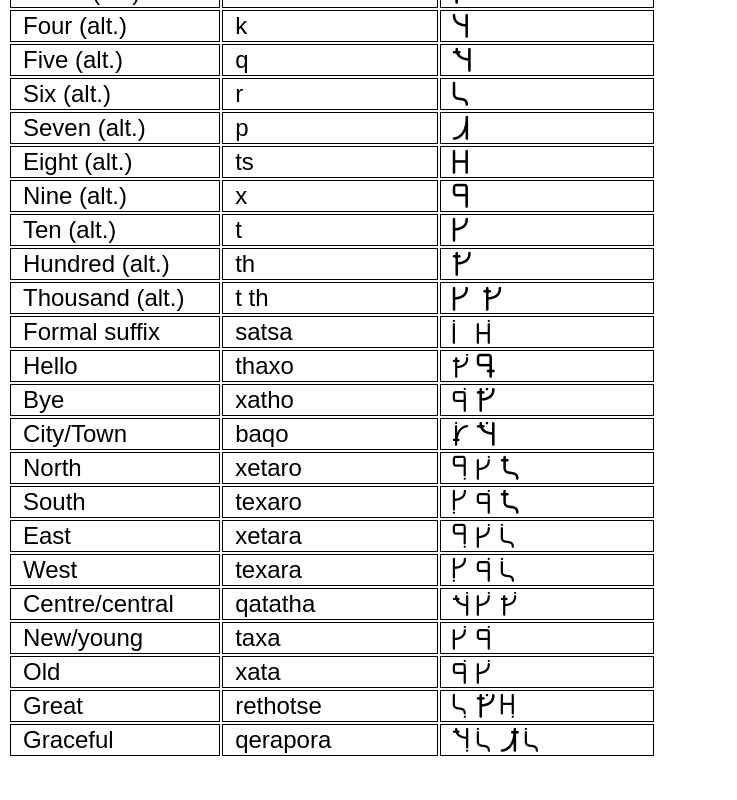
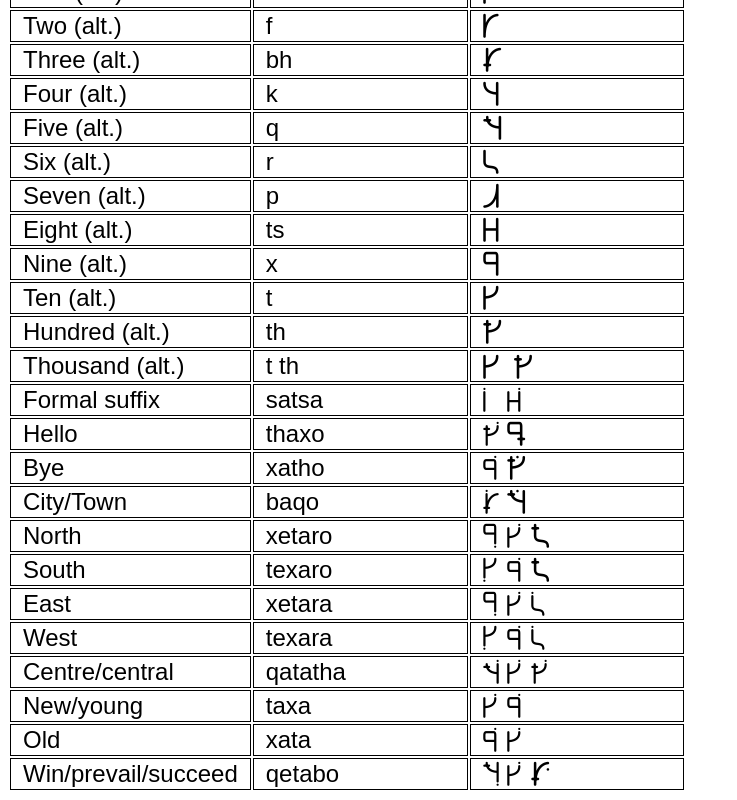
Before and after one commit to pid-j/pid-j.github.io, a plain HTML site: page lesorei.html in a window 1280 px wide. Shown: the part 1106-1906 px from the top of the page, without its empty margins (0-737 px from the left). Before the commit the page ends 1872 px from the top, so only its background shows below. Drawn offline with Linux system fonts and the light colour scheme.

Commit message:
reorganizier

```diff
--- a/lesorei.html
+++ b/lesorei.html
@@ -79,6 +79,16 @@
                 <td f>MH MRM</td>
             </tr>
             <tr>
+                <td>Great</td>
+                <td>rethotse</td>
+                <td f>MVc</td>
+            </tr>
+            <tr>
+                <td>Graceful</td>
+                <td>qerapora</td>
+                <td f>ILFL</td>
+            </tr>
+            <tr>
                 <td>Red</td>
                 <td>batha</td>
                 <td f>1T</td>
@@ -106,7 +116,7 @@
             <tr>
                 <td>Train</td>
                 <td>qetara</td>
-                <td f >IXL</td> <!---If you had IXL at school, I feel sorry for you.-->
+                <td f>IXL</td> <!---If you had IXL at school, I feel sorry for you.-->
             </tr>
             <tr>
                 <td>One</td>
@@ -274,14 +284,9 @@
                 <td f>fX</td>
             </tr>
             <tr>
-                <td>Great</td>
-                <td>rethotse</td>
-                <td f>MVc</td>
-            </tr>
-            <tr>
-                <td>Graceful</td>
-                <td>qerapora</td>
-                <td f>ILFL</td>
+                <td>Win/prevail/succeed</td>
+                <td>qetabo</td>
+                <td f>IX3</td>
             </tr>
         </tbody>
     </table>
```
